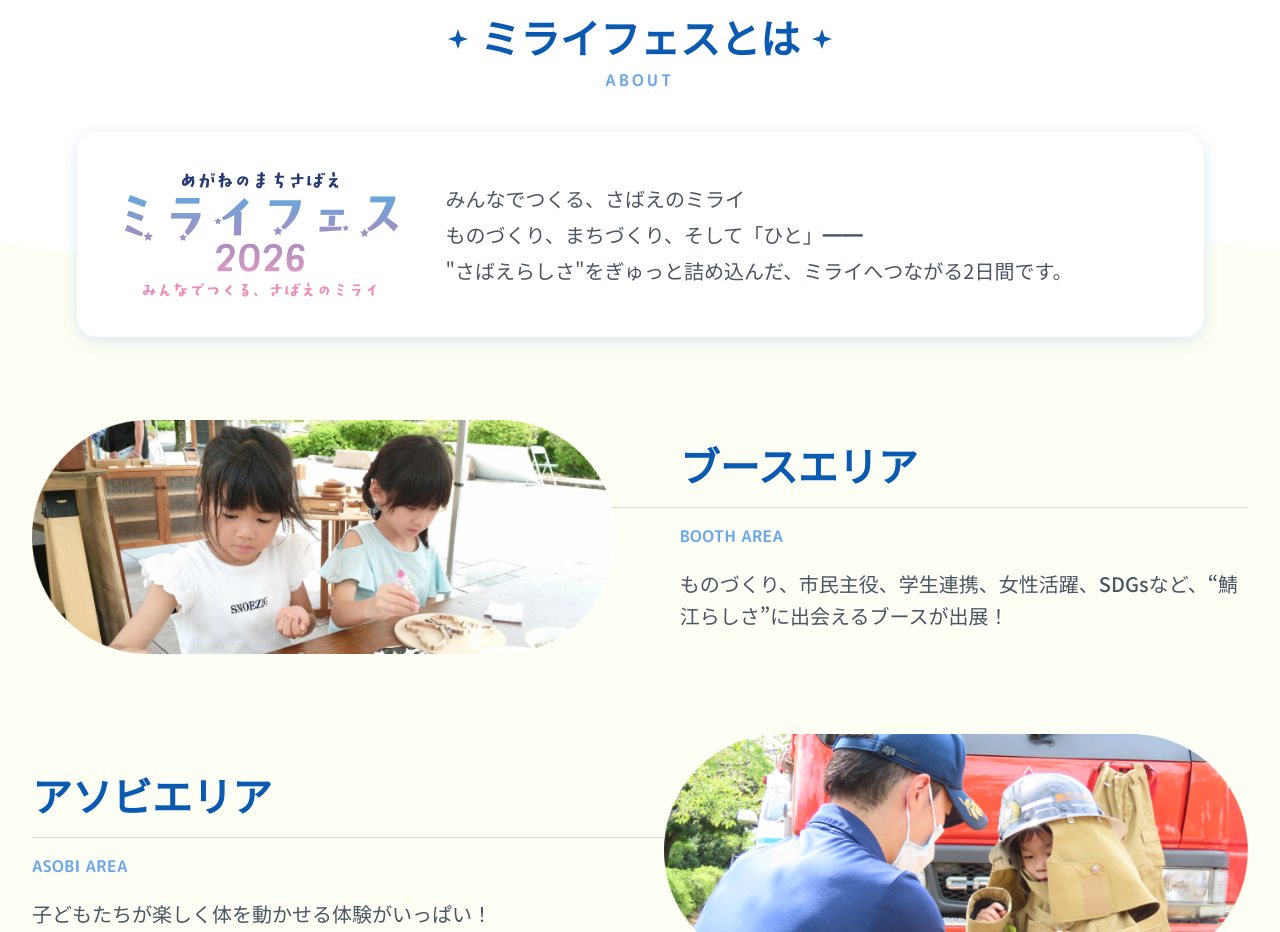
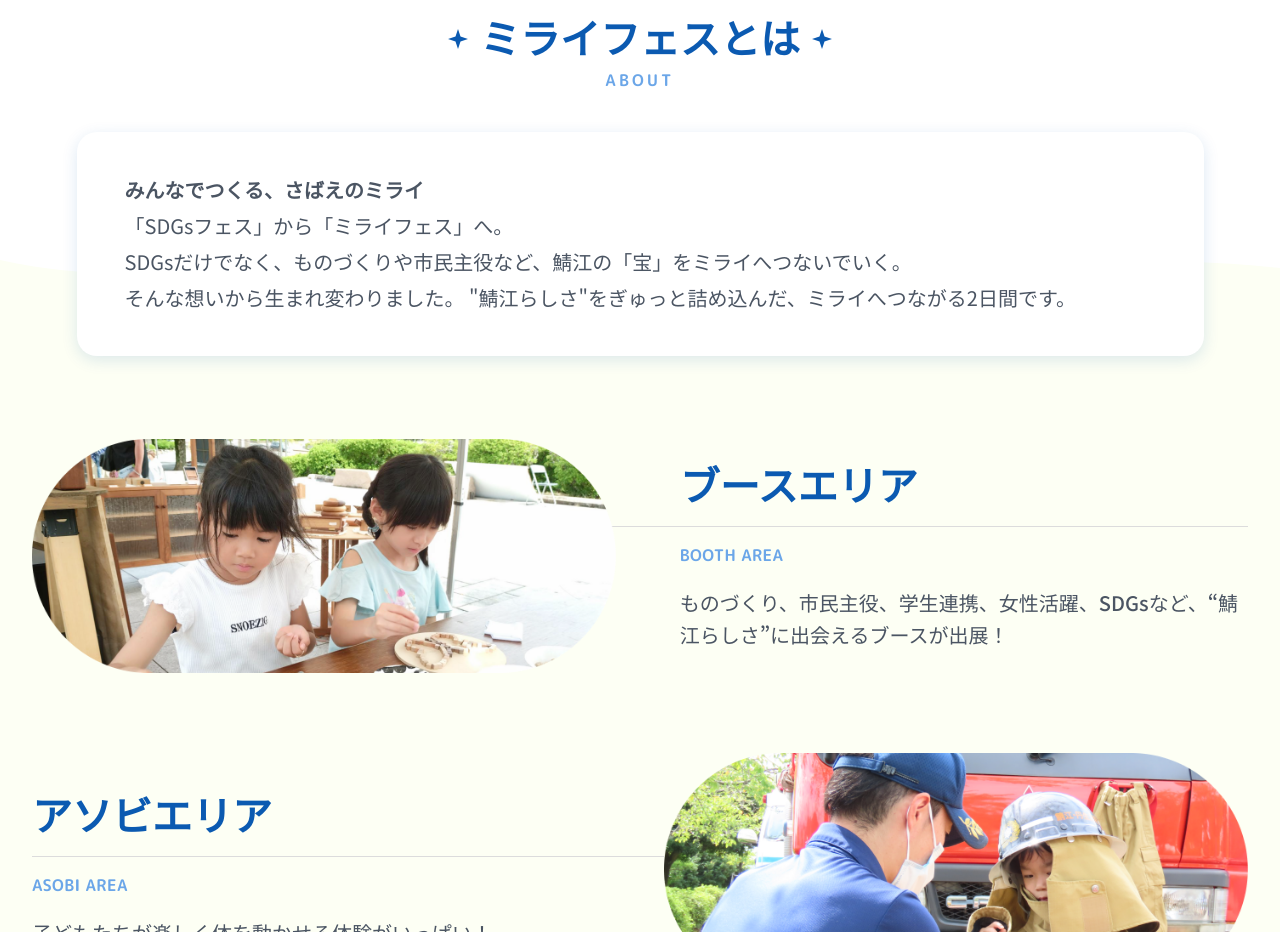
Before and after one commit to Ktjm-555/sabae-2026, a Next.js app: page / in a window 1280 px wide. Shown: the part 1260-2192 px from the top of the page. Built offline with nearby package versions, Linux system fonts and the light colour scheme.

Commit message:
ミライフェスとはのロゴ削除、文章修正

```diff
--- a/content/site.json
+++ b/content/site.json
@@ -2,8 +2,8 @@
   "name": "ミライフェス 2026",
   "shortName": "ミライフェス2026",
   "tagline": "みんなでつくる、さばえのミライ",
-  "description": "みんなでつくる、さばえのミライ ものづくり、まちづくり、そして「ひと」━━ \"さばえらしさ\"をぎゅっと詰め込んだ、ミライへつながる2日間です。",
-  "aboutDescription": "みんなでつくる、さばえのミライ\nものづくり、まちづくり、そして「ひと」━━\n\"さばえらしさ\"をぎゅっと詰め込んだ、ミライへつながる2日間です。",
+  "description": "みんなでつくる、さばえのミライ 「SDGsフェス」から「ミライフェス」へ。 SDGsだけでなく、ものづくりや市民主役など、鯖江の「宝」をミライへつないでいく。そんな想いから生まれ変わりました。 \"鯖江らしさ\"をぎゅっと詰め込んだ、ミライへつながる2日間です。",
+  "aboutDescription": "「SDGsフェス」から「ミライフェス」へ。\nSDGsだけでなく、ものづくりや市民主役など、鯖江の「宝」をミライへつないでいく。\nそんな想いから生まれ変わりました。 \"鯖江らしさ\"をぎゅっと詰め込んだ、ミライへつながる2日間です。",
   "eventDate": "2026.10.17 sat - 18 sun",
   "eventTime": "10:00 ~ 16:00",
   "eventLocation": "西山公園（鯖江市桜町）",
--- a/src/app/page.tsx
+++ b/src/app/page.tsx
@@ -1,4 +1,3 @@
-import Image from "next/image";
 import { AreasWaveTop } from "@/components/AreasWaveTop";
 import { Footer } from "@/components/Footer";
 import { Header } from "@/components/Header";
@@ -8,7 +7,6 @@ import { SpecialStageSection } from "@/components/SpecialStageSection";
 import { VenueAreasSection } from "@/components/VenueAreasSection";
 import { NewsListButton, NewsListItem } from "@/components/NewsListItem";
 import { SectionTitle } from "@/components/SectionTitle";
-import { withBasePath } from "@/lib/basePath";
 import { getAllNews } from "@/lib/news";
 import { getSiteConfig } from "@/lib/site";
 
@@ -49,17 +47,9 @@ export default function HomePage() {
         <div className="relative z-10 mx-auto max-w-[1400px] px-4 sm:px-6 lg:px-8">
           <SectionTitle title="ミライフェスとは" subtitle="ABOUT" />
 
-          <div className="relative z-10 mx-auto flex max-w-[1127px] flex-col items-center gap-6 rounded-[20px] bg-white px-6 py-8 shadow-[var(--shadow-card)] sm:px-8 lg:flex-row lg:items-center lg:gap-12 lg:px-12 lg:py-10">
-            <div className="shrink-0 lg:w-[273px]">
-              <Image
-                src={withBasePath("/images/about-logo.png")}
-                alt={`めがねのまちさばえ ${site.shortName} - ${site.tagline}`}
-                width={546}
-                height={250}
-                className="mx-auto h-auto w-full max-w-[220px] lg:max-w-[273px]"
-              />
-            </div>
-            <p className="whitespace-pre-line text-base font-medium leading-[1.8] text-foreground lg:flex-1 lg:text-xl lg:font-normal">
+          <div className="relative z-10 mx-auto max-w-[1127px] rounded-[20px] bg-white px-6 py-8 shadow-[var(--shadow-card)] sm:px-8 lg:px-12 lg:py-10">
+            <p className="whitespace-pre-line text-base font-medium leading-[1.8] text-foreground lg:text-xl lg:font-normal">
+              <span className="block font-bold">{site.tagline}</span>
               {site.aboutDescription}
             </p>
           </div>
```
